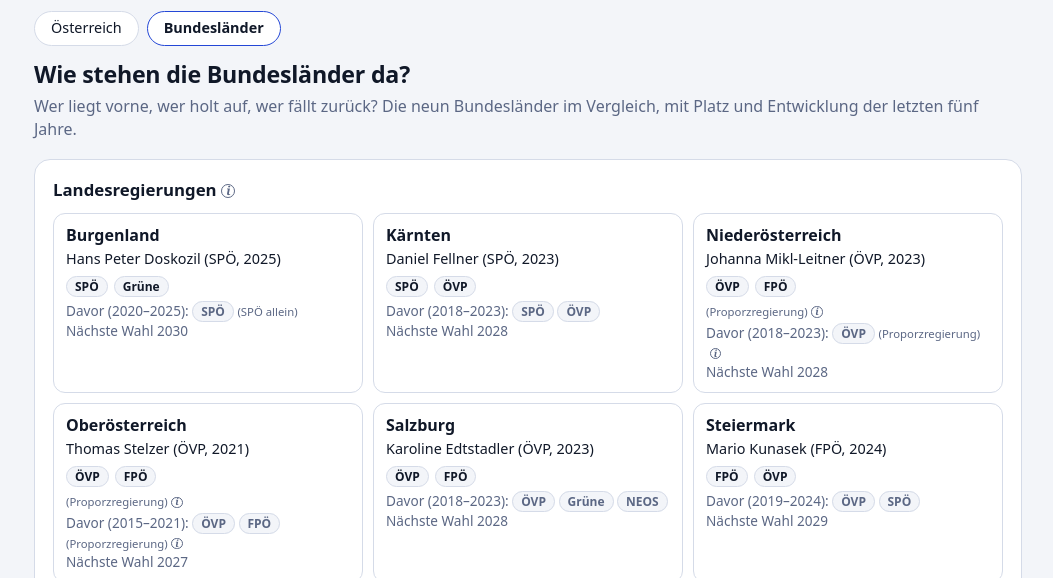
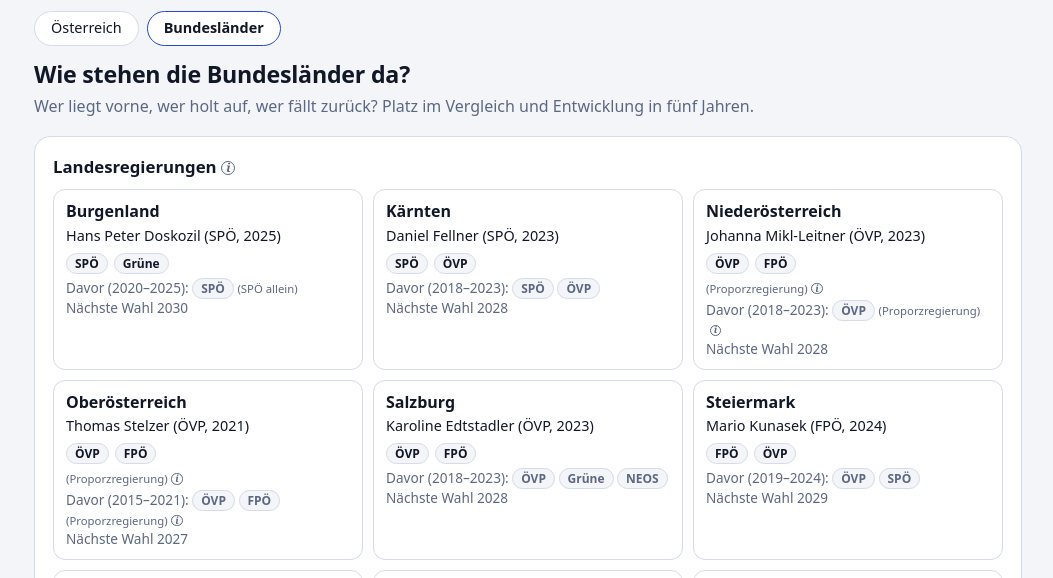
Before and after one commit to Thorusmaximus/oesterreich-eu-vergleich, a plain HTML site: page docs/bundeslaender.html in a window 1280 px wide. Shown: the part 163-741 px from the top of the page, without its empty margins (112-1165 px from the left). Drawn offline with Linux system fonts and the light colour scheme.

Commit message:
Bundesländer: Untertitel gekürzt
Co-Authored-By: Claude Sonnet 5.5 <noreply@anthropic.com>
Claude-Session: https://claude.ai/code/session_01VREGYsAQD5VDTbRsXg6iog

```diff
--- a/docs/bundeslaender.html
+++ b/docs/bundeslaender.html
@@ -24,7 +24,7 @@
 <p class="claim">Was sich verändert hat, nicht, wer schuld ist.</p>
 <div class="tabs seiten" role="tablist"><a role="tab" aria-selected="false" href="index.html">Österreich</a><a role="tab" aria-selected="true" class="on" href="bundeslaender.html">Bundesländer</a></div>
 <p class="frage">Wie stehen die Bundesländer da?</p>
-<p class="sub">Wer liegt vorne, wer holt auf, wer fällt zurück? Die neun Bundesländer im Vergleich, mit Platz und Entwicklung der letzten fünf Jahre.</p>
+<p class="sub">Wer liegt vorne, wer holt auf, wer fällt zurück? Platz im Vergleich und Entwicklung in fünf Jahren.</p>
 <div id="app"><p>Lade Daten …</p></div>
 </main>
 <script src="bl-daten.js"></script>
```
